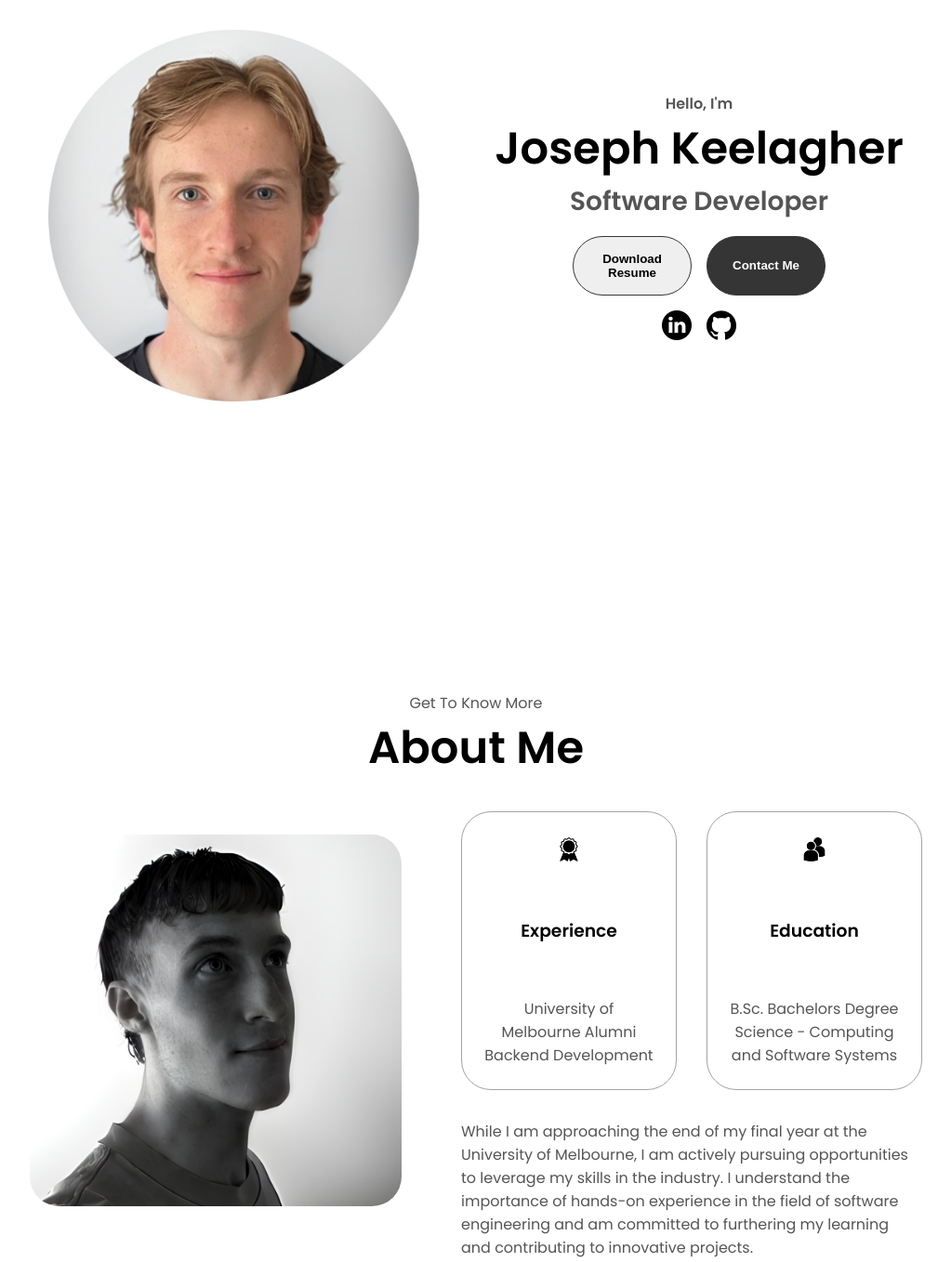
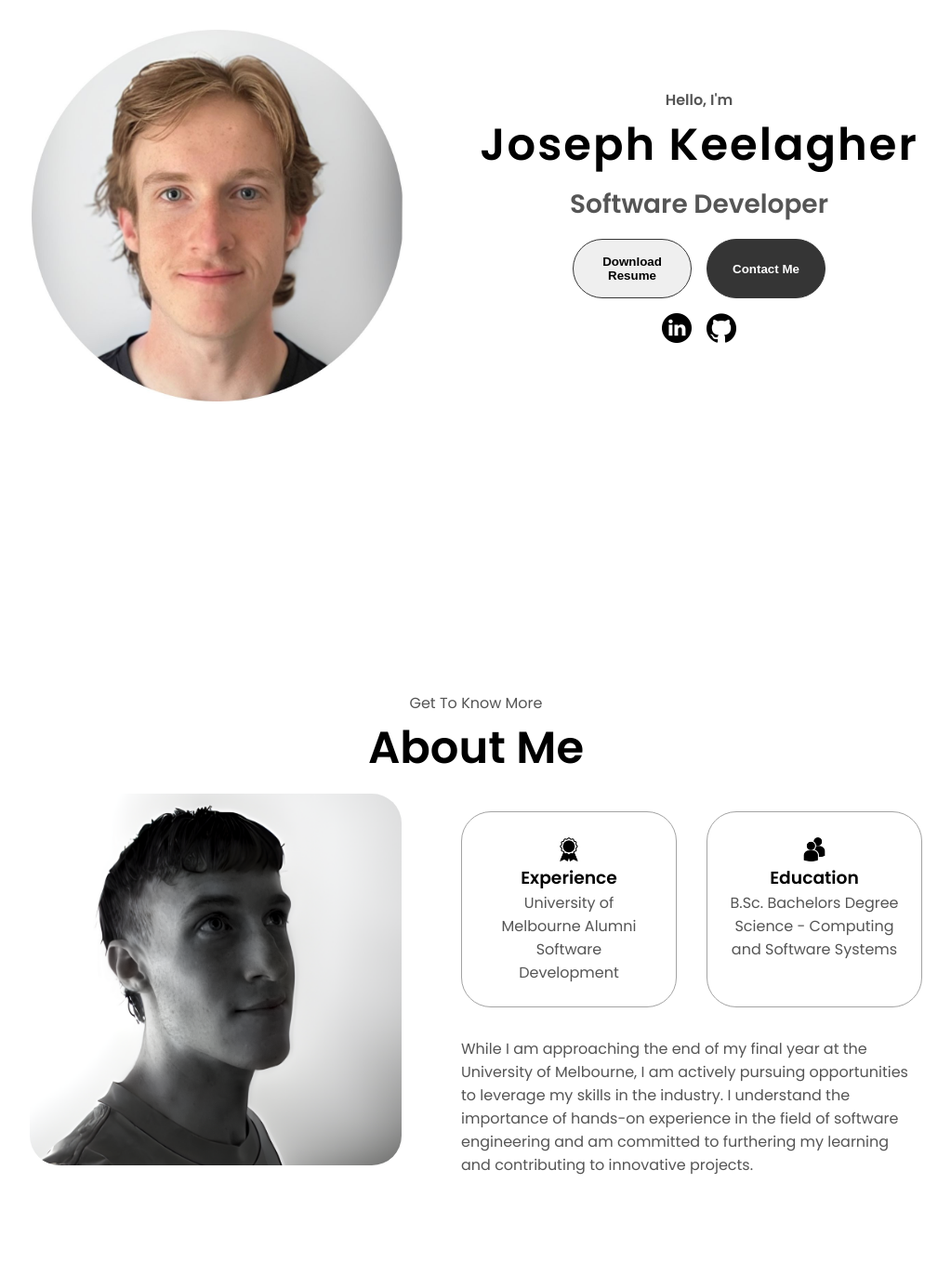
Before and after one commit to josephkeelagher/Portfolio-Website, a plain HTML site: page index.html in a window 1280 px wide. Shown: the part 320-1678 px from the top of the page at 93% size, without its empty margins (128-1151 px from the left). Drawn offline with Linux system fonts and the light colour scheme.

Commit message:
Added new animations, fixed about spacing

```diff
--- a/index.html
+++ b/index.html
@@ -41,7 +41,9 @@
         </div>
         <div class="section__text">
             <p class="section__text__p1">Hello, I'm</p>
-            <h1 class="title"> Joseph Keelagher</h1>
+            <div class="typewriter-container">
+                <h1 class="name-title"> Joseph Keelagher</h1>
+            </div>
             <p class="section__text__p2">Software Developer</p>
             <div class="btn-container">
                 <button class="btn btn-color-2" onclick="window.open('./assets/Joseph_Keelagher_Graduate_Resume.pdf')">
@@ -67,7 +69,7 @@
                     <div class="details-container">
                         <img src="./assets/experience.png" alt="Experience icon" class="icon">
                         <h3>Experience</h3>
-                        <p>University of Melbourne Alumni<br>Backend Development</p>
+                        <p>University of Melbourne Alumni<br>Software Development</p>
                     </div>
                     <div class="details-container">
                         <img src="./assets/education.png" alt="Education icon" class="icon">
--- a/style.css
+++ b/style.css
@@ -164,6 +164,33 @@ section {
     height: 80vh;
 }
 
+.typewriter-container {
+    display: inline-block;
+}
+
+.name-title {
+    letter-spacing: 2px;
+    border-right: 5px solid;
+    width: 100%;
+    white-space: nowrap;
+    overflow: hidden;
+    animation:
+        typing 6s,
+        cursor .4s step-end infinite alternate;
+    animation-iteration-count: infinite;
+}
+
+@keyframes cursor {
+    50% { border-color: transparent;}
+}
+
+@keyframes typing {
+    0% { width: 0;}
+    25% { width: 99%;}
+    30% { width: 100%;}
+    100% { width: 100%;}
+}
+
 .section__pic-container {
     display: flex;
     height: 400px;
@@ -189,7 +216,7 @@ section {
     margin-bottom: 1rem;
 }
 
-.title {
+.title, .name-title {
     font-size: 3rem;
     text-align: center;
 }
@@ -229,11 +256,11 @@ section {
     border: rgb(53,53,53) 0.1rem solid;
 }
 
-.btn-color-1:hover, .btn-color-2:hover {
+.btn-color-1:hover, .btn-color-2:hover{
     cursor: pointer;
 }
 
-.btn-color-1, .btn-color-2:hover {
+.btn-color-1, .btn-color-2:hover{
     background: rgb(53,53,53);
     color: white;
 }
@@ -260,6 +287,7 @@ section {
     object-fit: contain; /* Maintain aspect ratio */
     flex-shrink: 0; /* Prevent icon from shrinking */
 }
+
 
 .about-containers {
     display: flex;
@@ -322,6 +350,11 @@ section {
     text-align: center;
     box-sizing: border-box;
     min-height: 300px;
+}
+
+#about .details-container{
+    justify-content: flex-start;
+    min-height: 0;
 }
 
 #experience .details-container{
```
